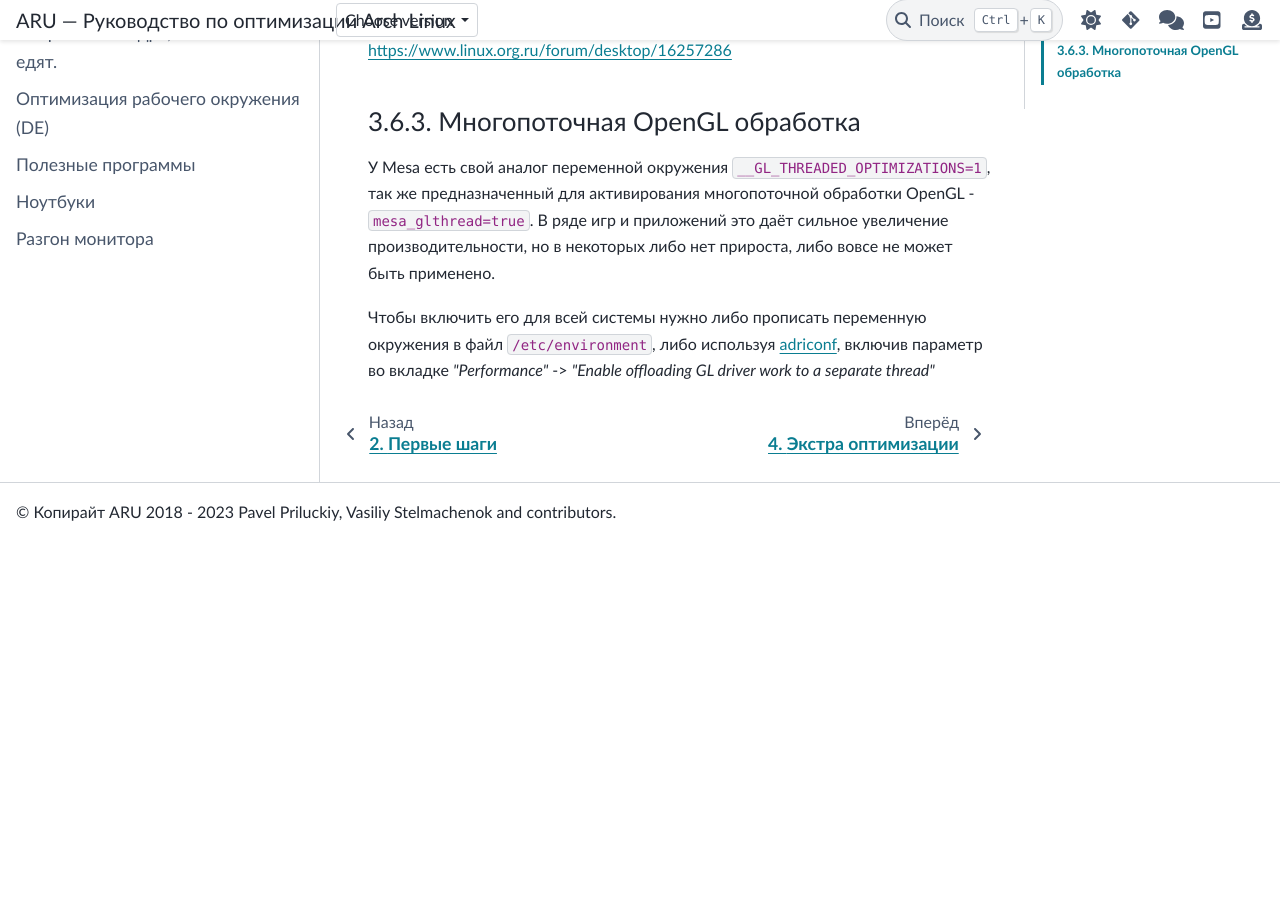
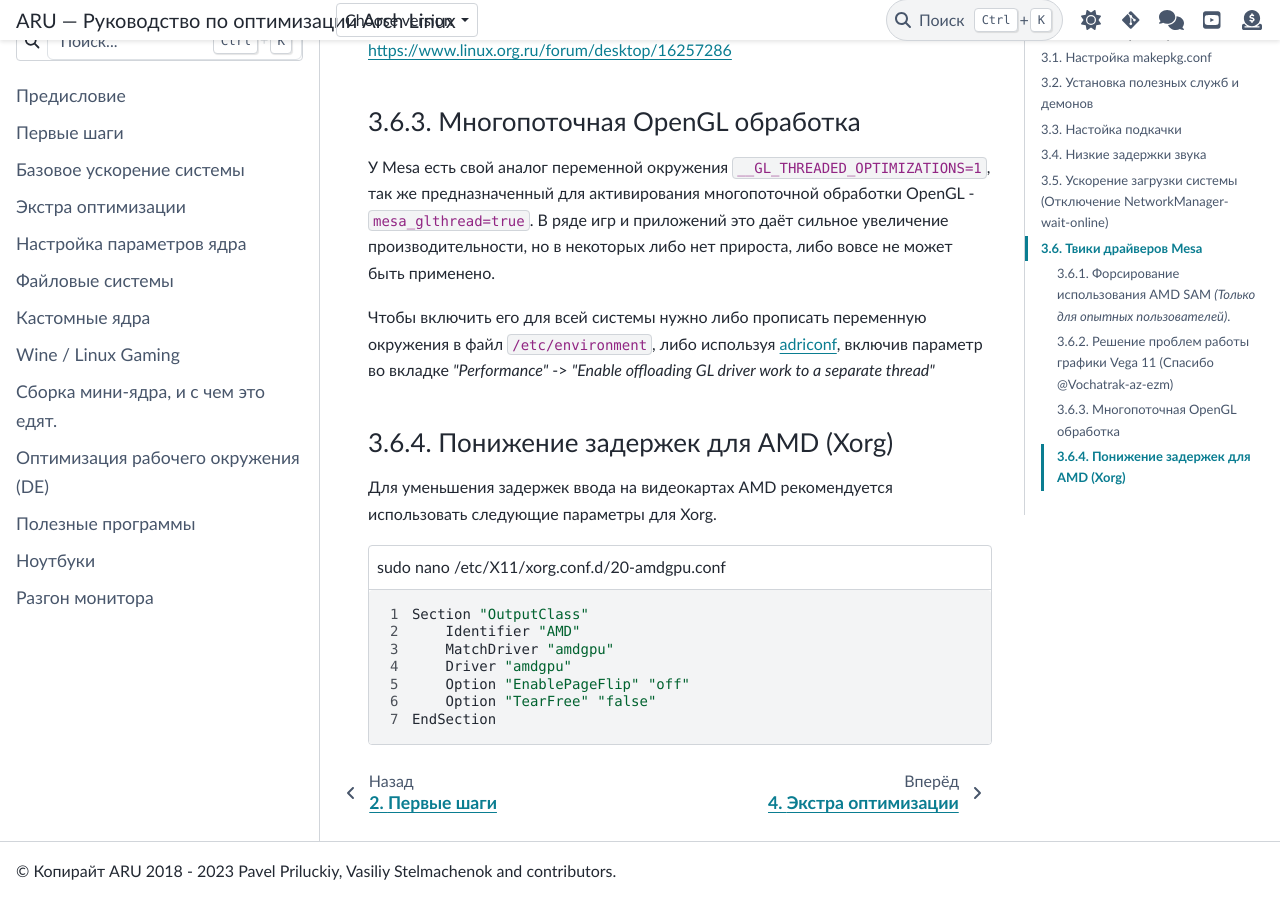
Before and after one commit to ventureoo/ARU, a Sphinx documentation site: the page built from docs/source/generic-system-acceleration.rst, in a window 1280 px wide and 900 px high, scrolled down 11047 px. Built offline with Sphinx 7.4.7 and the PyData theme 0.15.4, drawn with Linux system fonts in a browser that asks for light colours; before the commit the page ends 11588 px from its top, so only the background shows below that.

Commit message:
generic-system-acceleration: Add section about latency reduction on AMD

```diff
--- a/docs/source/generic-system-acceleration.rst
+++ b/docs/source/generic-system-acceleration.rst
@@ -514,4 +514,26 @@ driver work to a separate thread"*
 
 .. _adriconf: https://archlinux.org/packages/community/x86_64/adriconf/
 
+.. index:: intel, amd, mesa, tweaks
+.. _amd_lowlatency:
+
+----------------------------------
+Понижение задержек для AMD (Xorg)
+----------------------------------
+
+Для уменьшения задержек ввода на видеокартах AMD рекомендуется
+использовать следующие параметры для Xorg.
+
+.. code-block:: shell
+   :linenos:
+   :caption: sudo nano /etc/X11/xorg.conf.d/20-amdgpu.conf
+
+    Section "OutputClass"
+        Identifier "AMD"
+        MatchDriver "amdgpu"
+        Driver "amdgpu"
+        Option "EnablePageFlip" "off"
+        Option "TearFree" "false"
+    EndSection
+
 .. vim:set textwidth=70:
```
